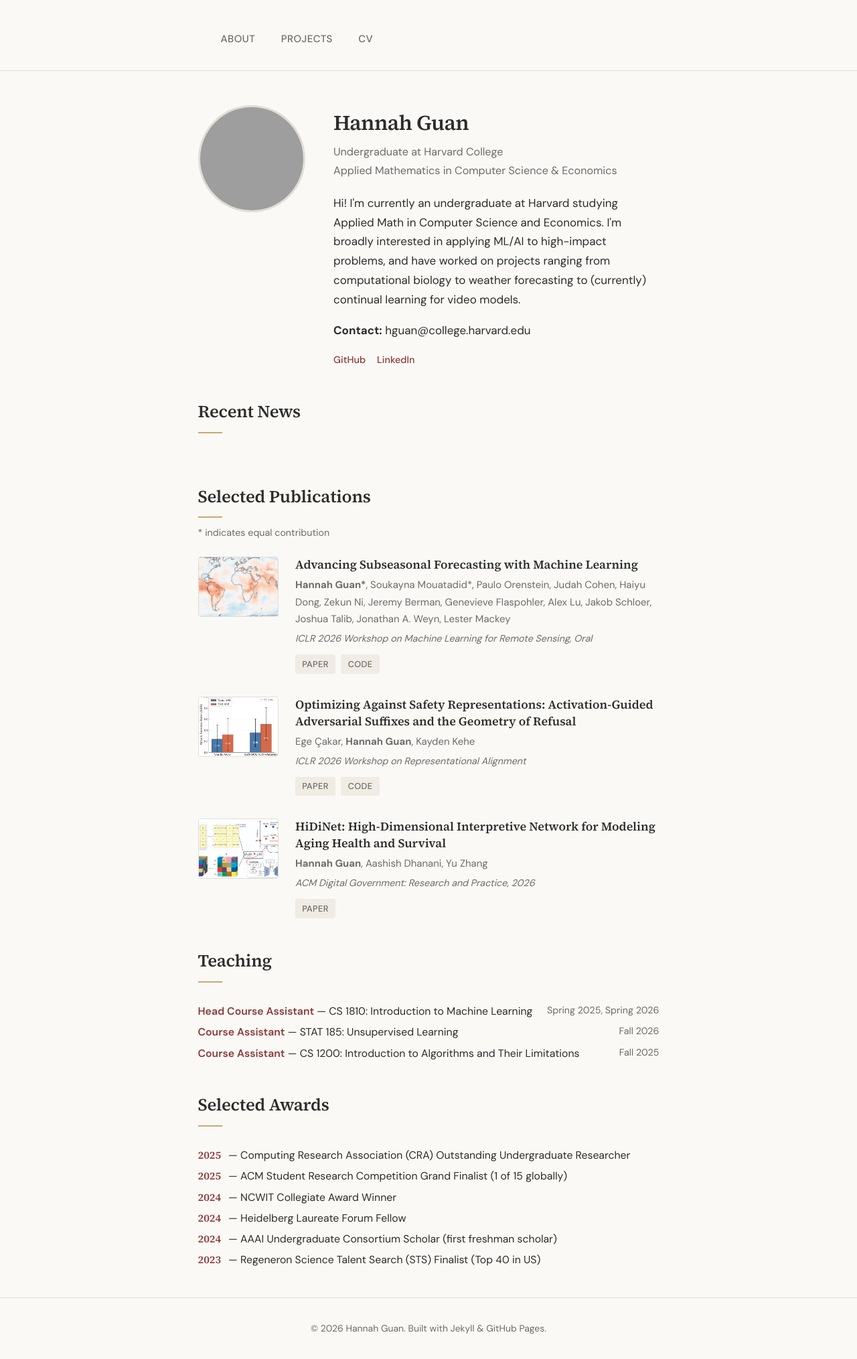
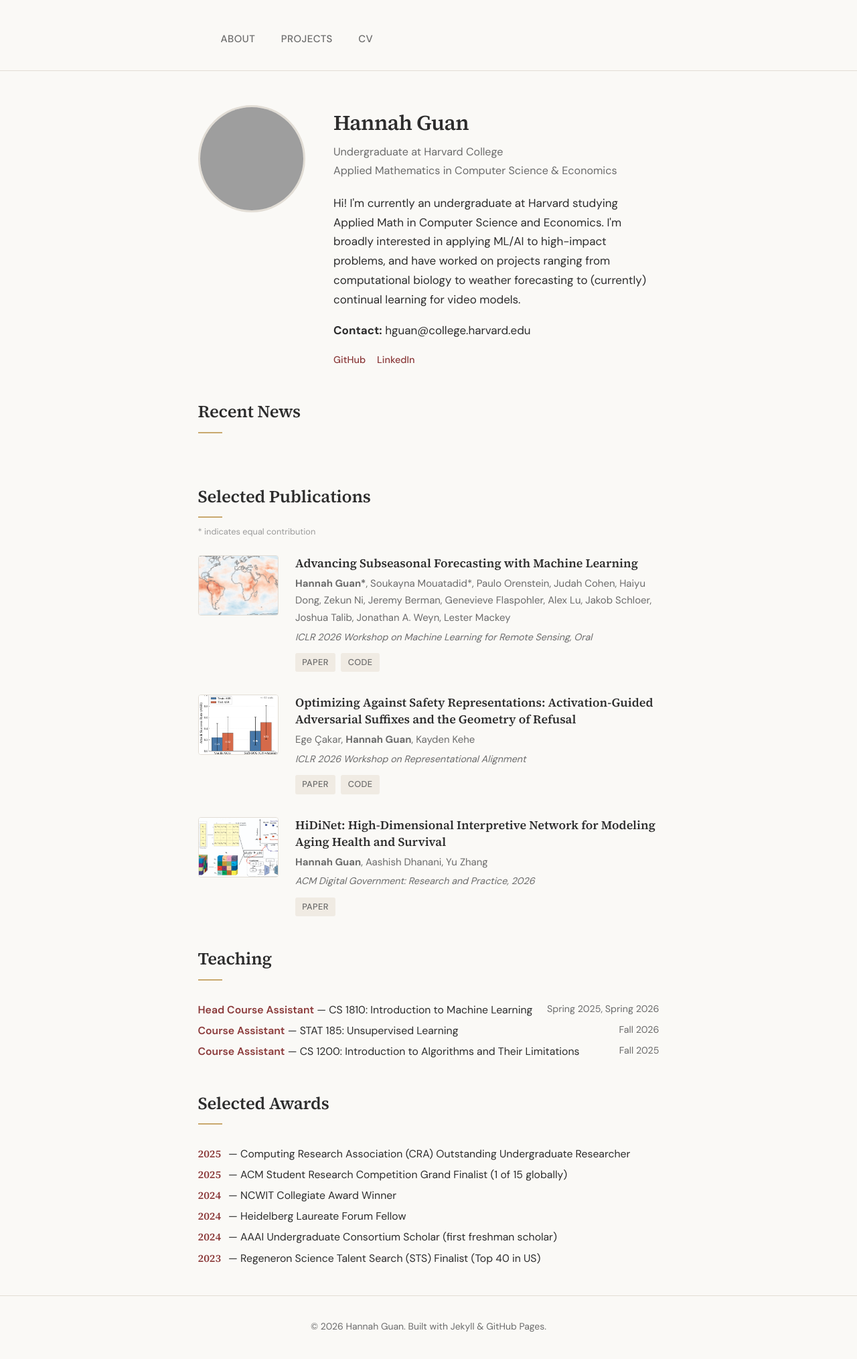
Before and after one commit to HannahGuan244/hannahguan244.github.io, a Jekyll site: the page built from index.html, in a window 1280 px wide. Shown: the whole page at 67% size. Built offline with Jekyll 4.4.1, drawn with Linux system fonts in a browser that asks for light colours; grey boxes are pictures that could not be loaded.

Commit message:
Make equal-contribution note smaller and lighter
Co-Authored-By: Claude Sonnet 5.5 <noreply@anthropic.com>

```diff
--- a/assets/css/style.css
+++ b/assets/css/style.css
@@ -178,8 +178,8 @@ body {
 }
 
 .equal-note {
-  font-size: 0.84rem;
-  color: var(--color-text-muted);
+  font-size: 0.75rem;
+  color: #9a9a9a;
   margin-top: -1.2rem;
   margin-bottom: 1.4rem;
 }
```
